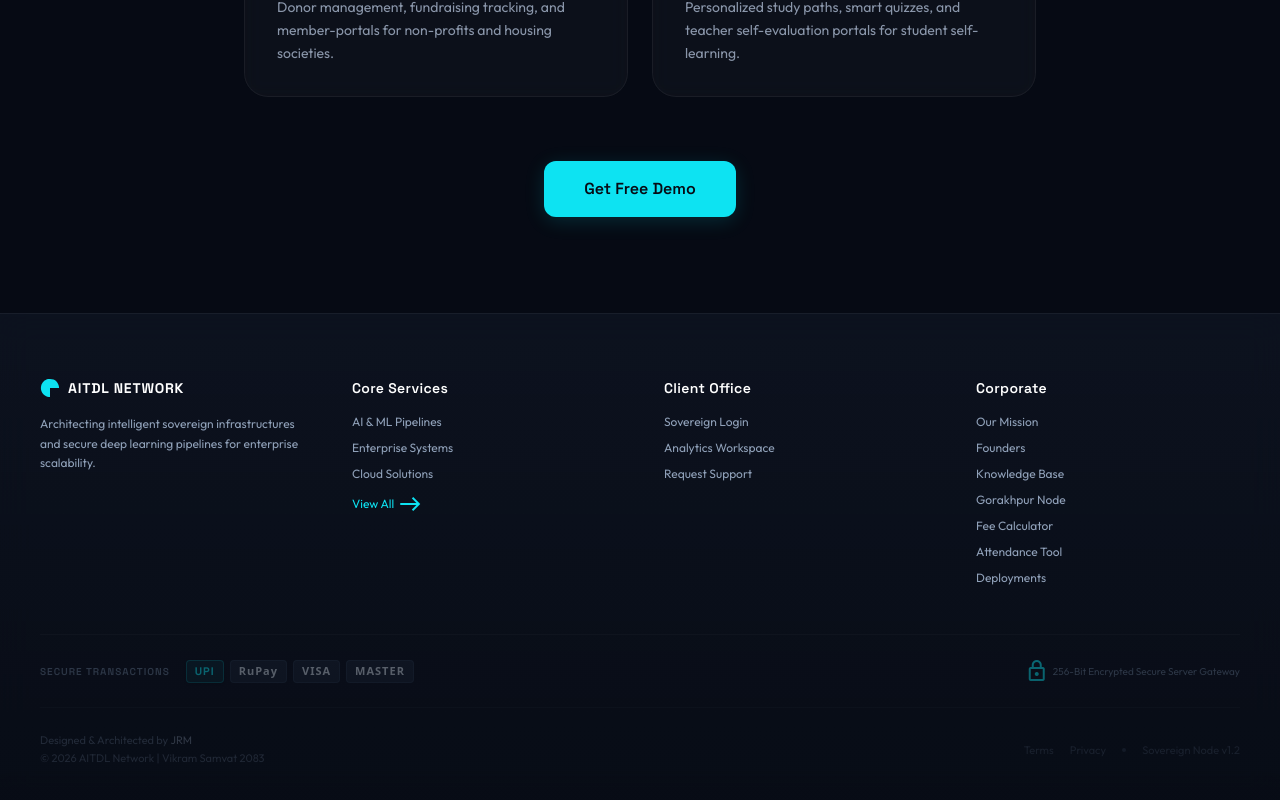
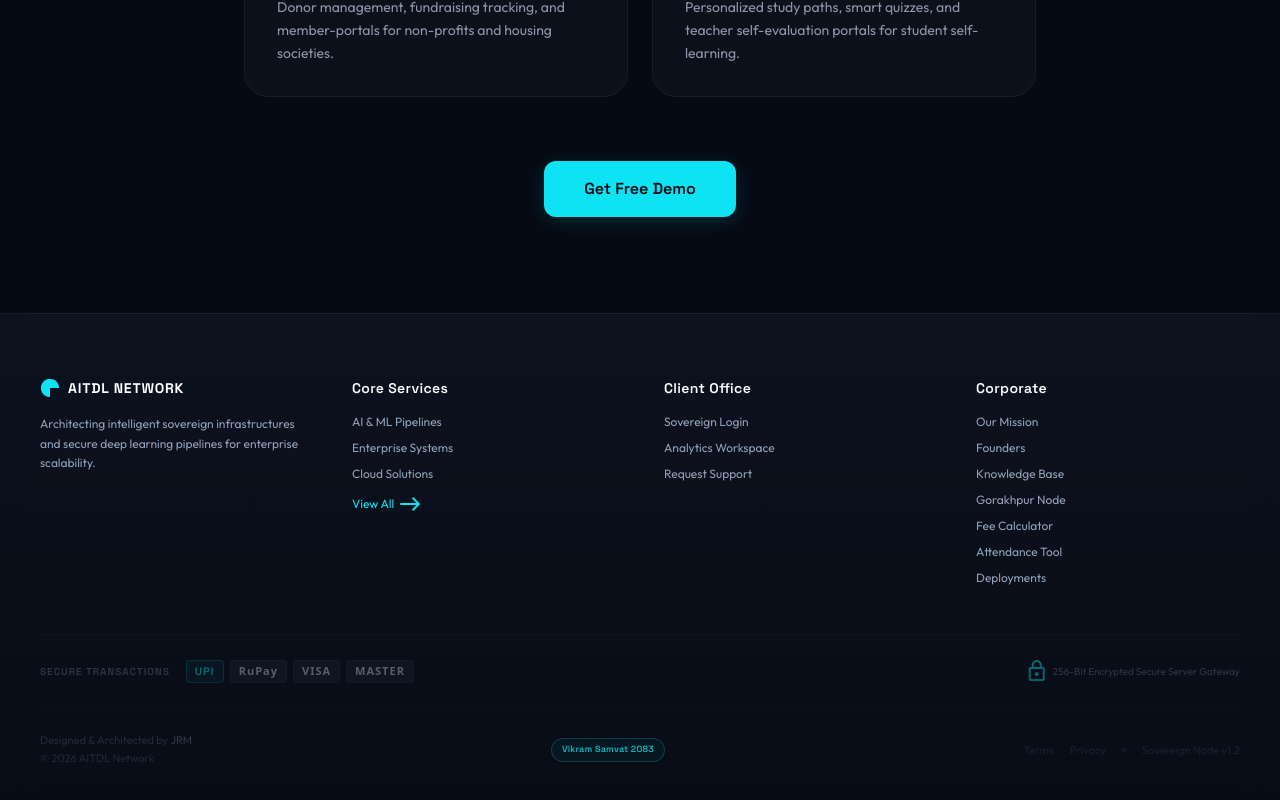
Before and after one commit to aitdlnetwork/aitdlNetwork, a Next.js app in the folder frontend/: page / in a window 1280 px wide. Shown: the part 1761-2561 px from the top of the page. Built offline with nearby package versions, Linux system fonts and the light colour scheme.

Commit message:
feat: relocate Vikram Samvat badge to footer center Node

```diff
--- a/frontend/src/components/Footer.tsx
+++ b/frontend/src/components/Footer.tsx
@@ -117,9 +117,18 @@ export default function Footer() {
       <div className="w-full max-w-[1200px] mx-auto border-t border-white/5 pt-6 flex flex-col md:flex-row items-center justify-between gap-4 text-[11px] font-body text-slate-500">
         <div className="text-center md:text-left leading-relaxed">
           Designed & Architected by <span className="text-slate-400 font-medium">JRM</span><br />
-          &copy; {currentYear} AITDL Network | Vikram Samvat 2083
+          &copy; {currentYear} AITDL Network
         </div>
+
+        {/* Center: Vikram Samvat Badge */}
+        <div className="flex items-center justify-center">
+          <span className="px-2.5 py-1 rounded-full bg-primary/5 border border-primary/20 text-primary/80 font-display font-semibold tracking-wide text-[9px] shadow-sm backdrop-blur-sm">
+            Vikram Samvat 2083
+          </span>
+        </div>
+
         <div className="flex items-center gap-4 text-slate-600">
+
           <Link href="/terms" className="hover:text-slate-400 transition-colors">Terms</Link>
           <Link href="/privacy" className="hover:text-slate-400 transition-colors">Privacy</Link>
           <span className="size-1 rounded-full bg-slate-700"></span>
```
